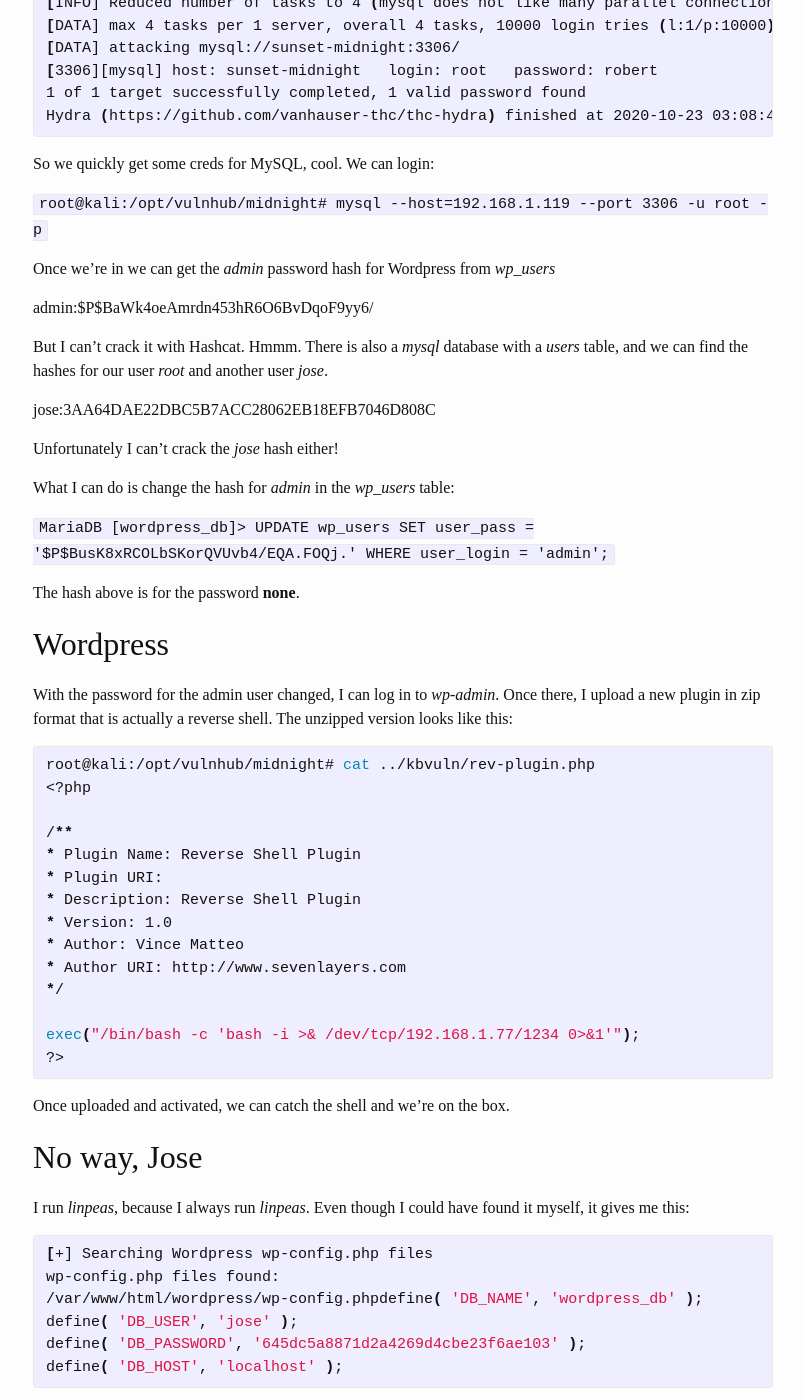
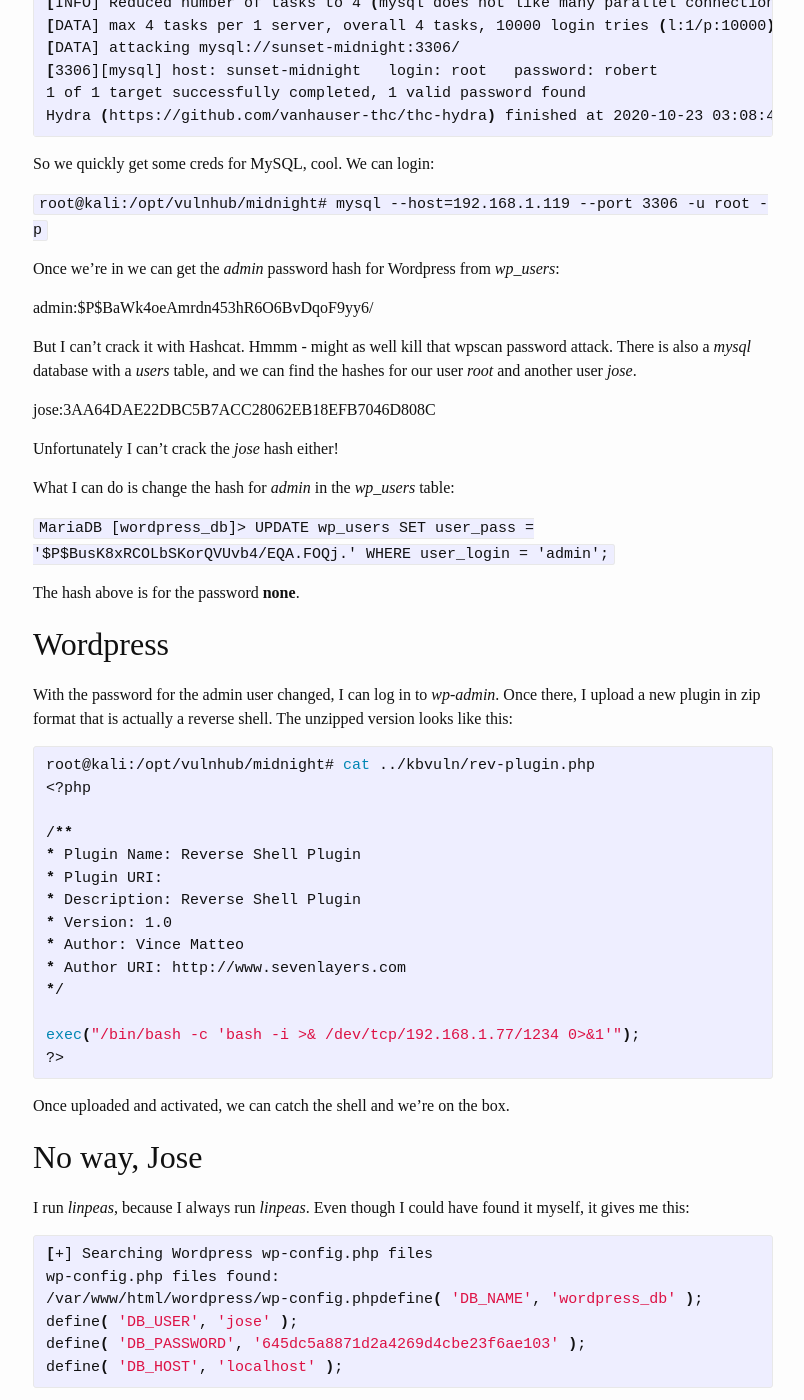
Before and after one commit to 0xordinaryday/blog, a Jekyll site: the page built from hacking/_posts/2020-10-23-midnight.md, in a window 1280 px wide and 1400 px high, scrolled down 928 px. Shown: the whole window, without its empty margins (237-1041 px from the left). Built offline with Jekyll 4.4.1, drawn with Linux system fonts in a browser that asks for light colours; some of the changed text lies outside the part shown.

Commit message:
Minor edits midnight

```diff
--- a/hacking/_posts/2020-10-23-midnight.md
+++ b/hacking/_posts/2020-10-23-midnight.md
@@ -47,13 +47,13 @@
 root@kali:/opt/vulnhub/midnight# mysql --host=192.168.1.119 --port 3306 -u root -p
 ``
 
-Once we're in we can get the *admin* password hash for Wordpress from *wp_users*
+Once we're in we can get the *admin* password hash for Wordpress from *wp_users*:
 
 {% raw %}
 admin:$P$BaWk4oeAmrdn453hR6O6BvDqoF9yy6/
 {% endraw %}
 
-But I can't crack it with Hashcat. Hmmm. There is also a *mysql* database with a *users* table, and we can find the hashes for our user *root* and another user *jose*.
+But I can't crack it with Hashcat. Hmmm - might as well kill that wpscan password attack. There is also a *mysql* database with a *users* table, and we can find the hashes for our user *root* and another user *jose*.
 
 {% raw %}
 jose:3AA64DAE22DBC5B7ACC28062EB18EFB7046D808C
```
Also changed, not shown: other parts of hacking/_posts/2020-10-23-midnight.md (+1 -1 lines).
